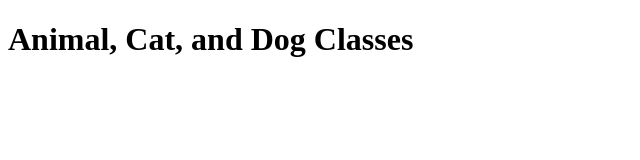
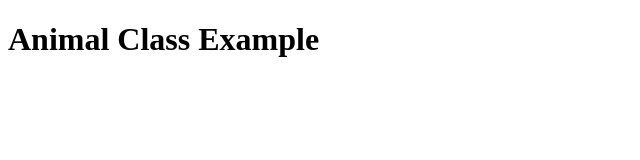
Before and after one commit to acciojob/get-set-animals-informationabout, a website: page main.html in a window 1280 px wide. Shown: the whole page, without its empty margins (0-640 px from the left). Drawn offline with Linux system fonts and the light colour scheme.

Commit message:
created a submission

```diff
--- a/main.html
+++ b/main.html
@@ -8,7 +8,8 @@
 
 <body>
 	<!-- the entire body must be written by student -->
-	<h1>Animal, Cat, and Dog Classes</h1>
+     <h1>Animal Class Example</h1>
+    <p id="output"></p>
     <script type="text/javascript" src="./script.js">
 </script>
 
```
